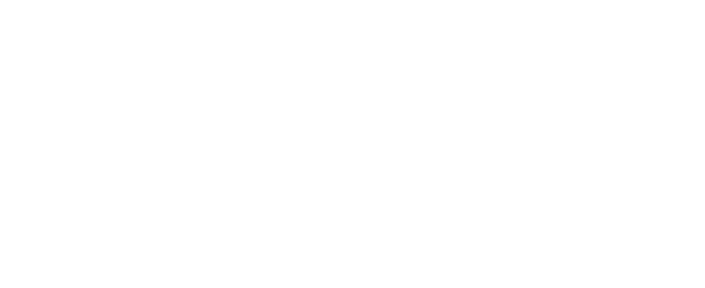
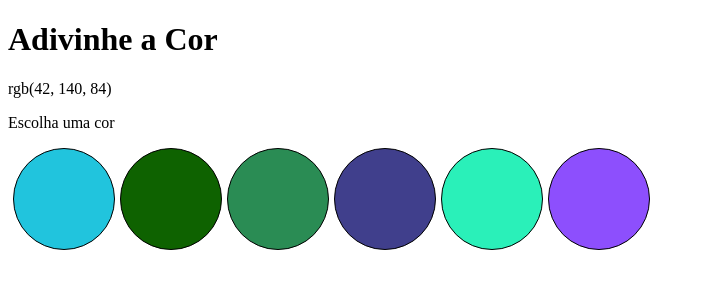
Before and after one commit to iuryruansc/Projeto-Color-Guess, a website: page index.html in a window 1280 px wide. Shown: the whole page, without its empty margins (0-705 px from the left). Drawn offline with Linux system fonts and the light colour scheme.

Commit message:
criando as funções de cores

```diff
--- a/index.html
+++ b/index.html
@@ -7,7 +7,15 @@
     <link rel="stylesheet" href="style.css">
 </head>
 <body>
-    <main></main>
+    <main>
+        <h1 id="title">Adivinhe a Cor</h1>
+        <div>
+            <p id="rgb-color">(168, 34, 1)</p>
+            <p id="answer">Escolha uma cor</p>
+        </div>
+        <div id="colors">
+        </div>
+    </main>
     <script src="script.js"></script>
 </body>
 </html>
--- a/script.js
+++ b/script.js
@@ -0,0 +1,42 @@
+const circleLocation = document.querySelector('#colors');
+
+// função para criar os círculos
+const createCircle = () => {
+    for (let index = 0; index < 6; index += 1) {
+        const circle = document.createElement('div');
+        circle.classList.add('ball');
+        circleLocation.appendChild(circle);
+    }
+}
+
+// função para atribuir cores
+const circleBGColor = () => {
+    const allCircles = document.getElementsByClassName('ball');
+    var newArray = [];
+    for (let index = 0; index < allCircles.length; index += 1) {
+        const backgroundRGB = `rgb(${Math.floor(Math.random() * 256)}, ${Math.floor(Math.random() * 256)}, ${Math.floor(Math.random() * 256)})`;
+        allCircles[index].style.backgroundColor = backgroundRGB;
+        newArray.push(backgroundRGB);
+    }
+    document.querySelector('#rgb-color').innerHTML = newArray[Math.floor(Math.random() * newArray.length)]
+}
+
+// função de click nos círculos
+const guessColor = () => {
+    circleLocation.addEventListener('click', (event) => {
+        const circle = event.target;
+        if (circle.classList.contains('ball')) {
+            if (document.querySelector('#rgb-color').innerHTML === circle.style.backgroundColor) {
+                document.querySelector('#answer').innerHTML = "Acertou!";
+            } else {
+                document.querySelector('#answer').innerHTML = "Errou! Tente novamente"
+            }
+        }
+    })
+}
+
+window.onload = () => {
+    guessColor();
+    createCircle();
+    circleBGColor();
+}
--- a/style.css
+++ b/style.css
@@ -0,0 +1,11 @@
+#colors {
+    display: flex;
+}
+
+.ball {
+    height: 100px;
+    width: 100px;
+    border: 1px solid black;
+    margin-left: 5px;
+    border-radius: 100%;
+}
```
